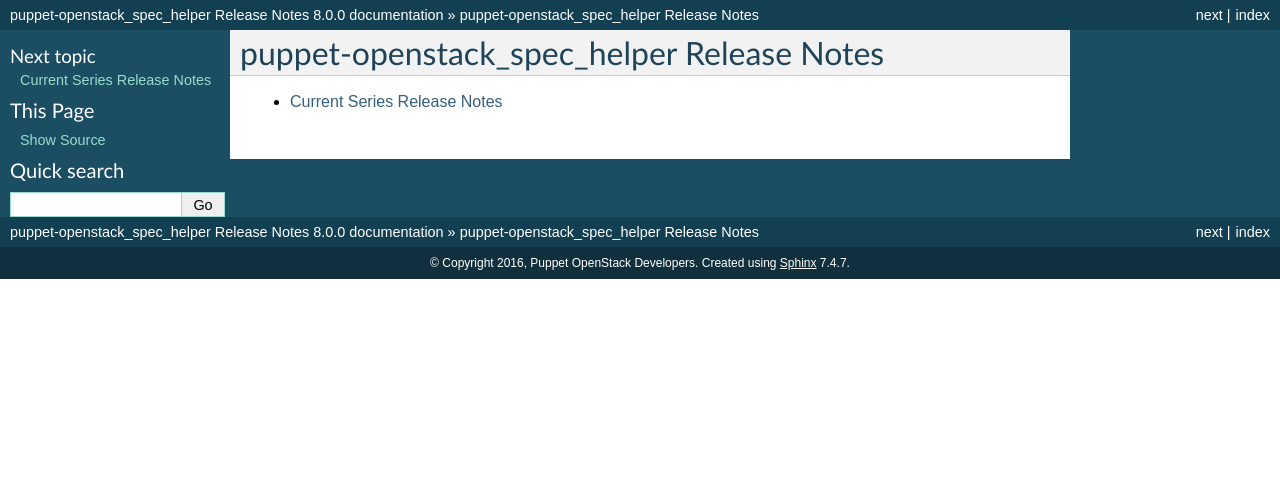
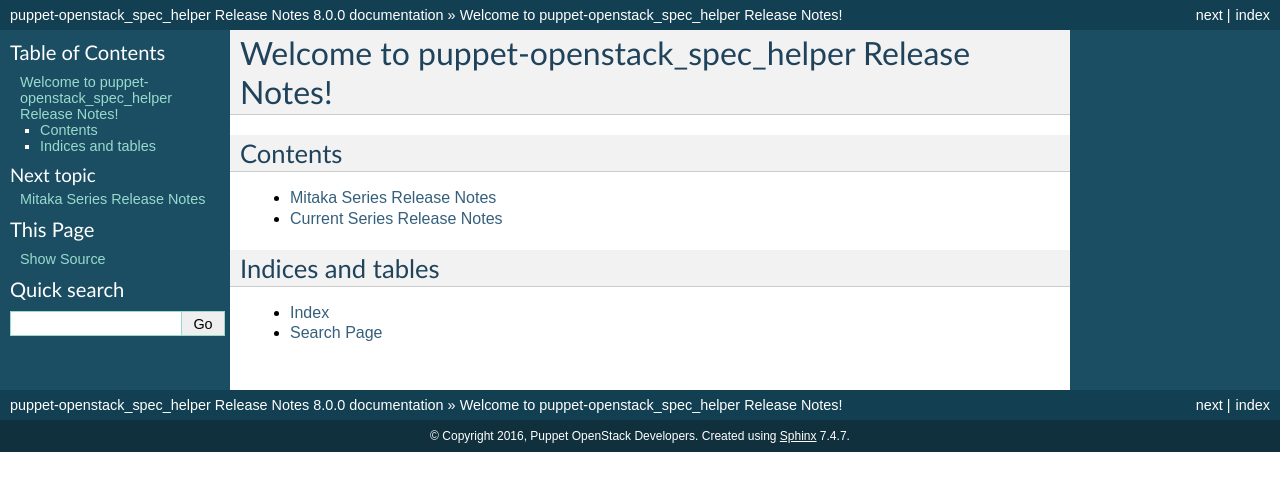
Before and after one commit to openstack/puppet-openstack_spec_helper, a Sphinx documentation site: the page built from releasenotes/source/index.rst, in a window 1280 px wide. Shown: the top 491 px of the page. Built offline with Sphinx 7.4.7, drawn with Linux system fonts in a browser that asks for light colours.

Commit message:
Release 8.0.0
* Update CHANGELOG file to document the right URL for release notes.
* Update beaker_spec_helper and rake_tasks to checkout stable/mitaka.
* Update version in version.rb, to match with other modules versionning.
* Improve index.rst to list releases and propose indices and tables.
* Add mitaka.rst to track notes added in stable/mitaka.

Change-Id: I9eedb76279e5f2bf61b7819c55433b1393d312aa

```diff
--- a/releasenotes/source/index.rst
+++ b/releasenotes/source/index.rst
@@ -1,8 +1,19 @@
-==========================================
-puppet-openstack_spec_helper Release Notes
-==========================================
+======================================================
+Welcome to puppet-openstack_spec_helper Release Notes!
+======================================================
+
+Contents
+========
 
 .. toctree::
-   :maxdepth: 1
+   :maxdepth: 2
 
+   mitaka
    unreleased
+
+
+Indices and tables
+==================
+
+* :ref:`genindex`
+* :ref:`search`
--- /dev/null
+++ b/releasenotes/source/mitaka.rst
@@ -0,0 +1,6 @@
+===========================
+Mitaka Series Release Notes
+===========================
+
+.. release-notes::
+   :branch: origin/stable/mitaka
```
Also changed, not shown: CHANGELOG.md (+2 -0 lines), 4 other files.
